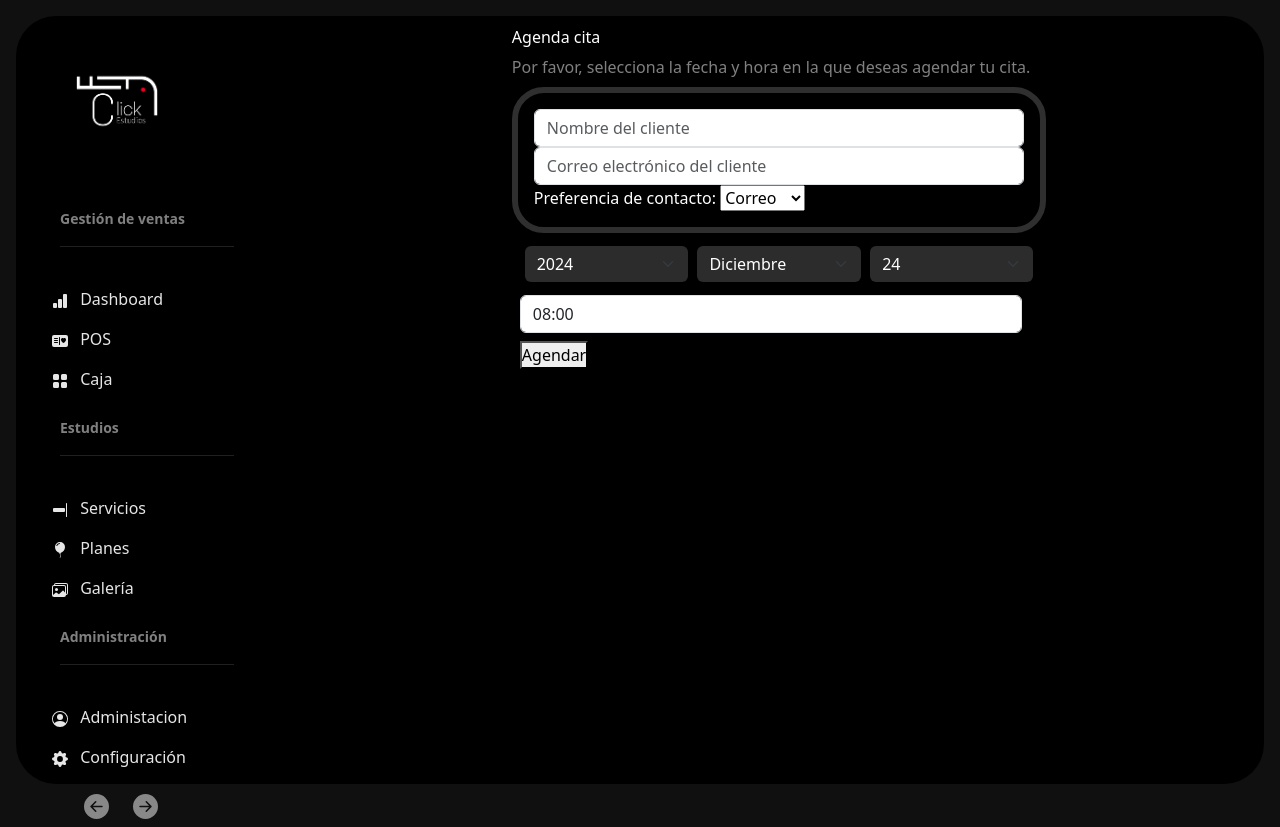
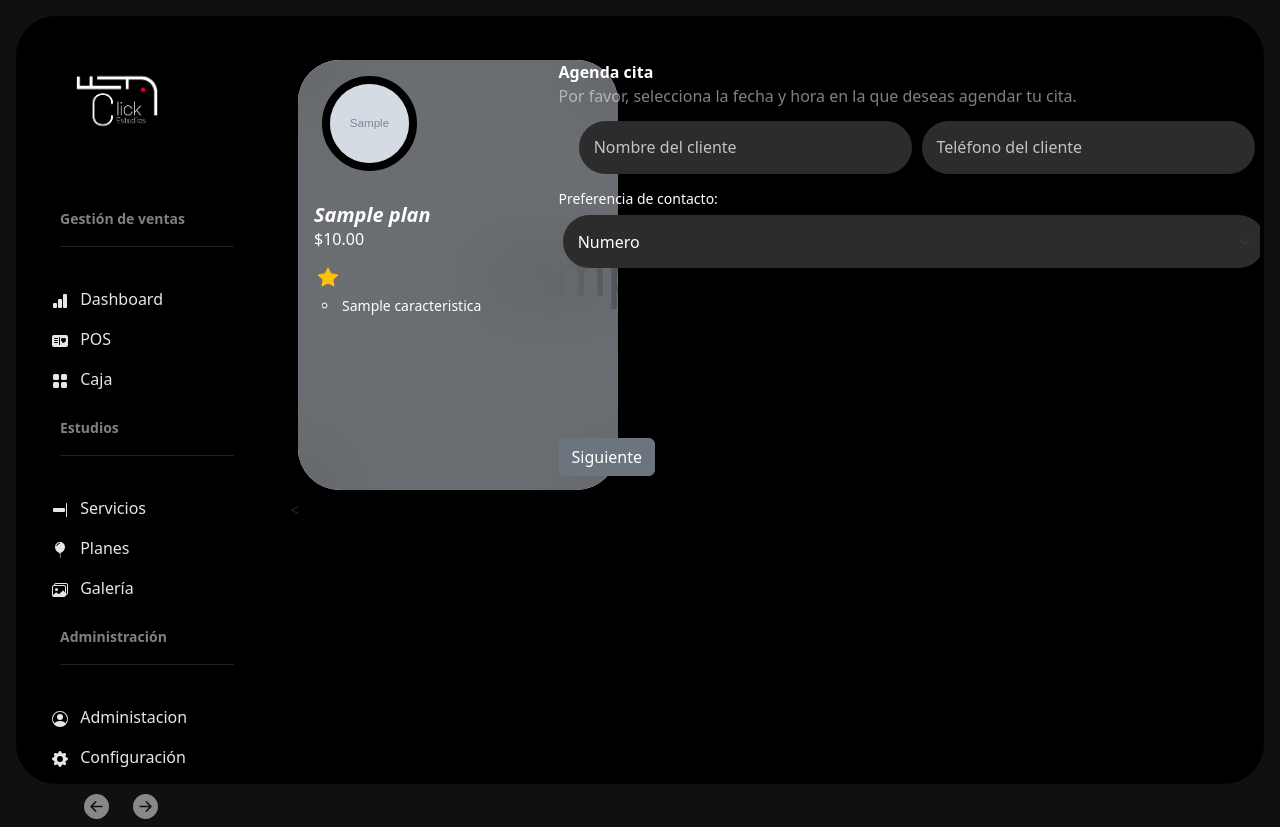
Before and after one commit to the-wandy-olivares/_ClickEstudios, a Django app: page /sale-create-date-choice/1/ in a window 1280 px wide. Run offline with Django 5.2, Linux system fonts and the light colour scheme; tables that the repository leaves empty hold one stand-in row (values such as "Sample post"); grey boxes marked "Sample" are stand-in pictures; some libraries are stand-ins or nearby versions; some web fonts are replaced.

Commit message:
Agregar contexto del plan en la vista de creación de ventas, ajustar el campo 'time' para permitir valores vacíos y mejorar los placeholders en el formulario de cliente. V1

```diff
--- a/ClickEstudios/Estudios/forms.py
+++ b/ClickEstudios/Estudios/forms.py
@@ -70,7 +70,7 @@ class Sale(forms.ModelForm):
 
                     'credit_fiscal': forms.CheckboxInput(attrs={'class': 'form-check-input'}),
                     'name_client': forms.TextInput(attrs={'class': 'form-control', 'placeholder': 'Nombre del cliente'}),
-                    'email_client': forms.EmailInput(attrs={'class': 'form-control', 'placeholder': 'Correo electrónico del cliente'}),
+                    'email_client': forms.EmailInput(attrs={'class': 'form-control', 'placeholder': 'Si tienes correo gmail puedes usarlo, si no, crea uno'}),
                     'phone_client': forms.TextInput(attrs={'class': 'form-control', 'placeholder': 'Teléfono del cliente'}),
             }
 
--- a/ClickEstudios/Estudios/models.py
+++ b/ClickEstudios/Estudios/models.py
@@ -191,7 +191,7 @@ class Sale(models.Model):
 # Cuando se acordo la venta (cita)
       date_choice = models.DateField(verbose_name="Fecha seleccionada", blank=True, null=True) # Fecha de la cita
       HOUR_CHOICES = [(f"{hour:02d}:00", f"{hour:02d}:00") for hour in range(8, 18)]
-      time = models.CharField(max_length=5, choices=HOUR_CHOICES, verbose_name="Hora seleccionada", blank=True, null=True, default="08:00")
+      time = models.CharField(max_length=5, choices=HOUR_CHOICES, verbose_name="Hora seleccionada", blank=True, null=True, default="")
 
 # Datos para la factura
       credit_fiscal = models.BooleanField(default=False) # Factura con crédito fiscal
--- a/ClickEstudios/Estudios/templates/base/base.html
+++ b/ClickEstudios/Estudios/templates/base/base.html
@@ -26,6 +26,12 @@
         padding: 0;
         box-sizing: border-box;
         font-family: system-ui, -apple-system, BlinkMacSystemFont, 'Segoe UI', Roboto, Oxygen, Ubuntu, Cantarell, 'Open Sans', 'Helvetica Neue', sans-serif;
+
+        user-select: none;
+    -webkit-user-select: none; /* Para navegadores WebKit (Safari, Chrome) */
+    -moz-user-select: none; /* Para Firefox */
+    -ms-user-select: none; /*
+
     }
     .blur-10 {
         -webkit-backdrop-filter: blur(10px) !important;
@@ -49,6 +55,37 @@
       </main>
     <script src="https://cdn.jsdelivr.net/npm/bootstrap@5.3.3/dist/js/bootstrap.bundle.min.js" integrity="sha384-YvpcrYf0tY3lHB60NNkmXc5s9fDVZLESaAA55NDzOxhy9GkcIdslK1eN7N6jIeHz" crossorigin="anonymous"></script>
 
+    <!--My JS-->
+    <script>
+      document.addEventListener('DOMContentLoaded', function () {
+      const phoneInput = document.getElementById('id_phone_client');
+
+      if (phoneInput) {
+        phoneInput.addEventListener('input', function (event) {
+          let input = phoneInput.value.replace(/\D/g, ''); // Remover todo excepto dígitos
+          let formatted = '';
+
+          if (input.length > 0) {
+            formatted += '(' + input.substring(0, 3);
+          }
+          if (input.length >= 4) {
+            formatted += ') ' + input.substring(3, 6);
+          }
+          if (input.length >= 7) {
+            formatted += '-' + input.substring(6, 10);
+          }
+
+          phoneInput.value = formatted;
+        });
+      }
+      });
+
+
+
+
+
+    </script>
+
     <!--Jquery-->
     <script src="https://code.jquery.com/jquery-3.6.0.min.js"></script>
 
--- /dev/null
+++ b/ClickEstudios/Estudios/templates/plan/plan-select.html
@@ -0,0 +1,58 @@
+{% load humanize %}
+
+
+            <div class='p-0 d-flex overflow-hidden' style='
+            {% if plan.img_back %}
+                  background-image: url("{{plan.img_back.url}}");
+            {% endif %}
+
+            background-size: cover; background-repeat: no-repeat; width: 320px; height: 430px; border-radius: 2.6rem;'>
+                  <div style='
+                        -webkit-backdrop-filter: blur(40px) !important;
+                        backdrop-filter: blur(40px) !important;' class='h-100 w-100 bg-black bg-opacity-50 m-0 p-3 pt-2 text-white'>
+                        <div class=" m-0 " >
+                              {% if plan.img %}
+                                    <img src="{{plan.img.url}}" alt="No se puede cargar la imagen"
+                                          style="width: 95px; height: 95px; border-radius: 2rem;
+                                          border: 8px solid #000;" class="rounded-circle me-3">
+                              {% endif %}
+                              <span>
+                                    <strong class="text-white  p-3 ps-3 pe-3 rounded-5" style="font-size: 13px;">
+                                          <!-- {% if p.price %}
+                                                ${{p.price|intcomma}}.00
+                                          {% endif %} -->
+                                    </strong>
+                              </span>
+                        </div>
+                        <h5 class='m-0 p-0 mt-4' style="font-weight: bold; font-style: italic;">
+                                {{ plan.name|truncatechars:31 }}
+                        </h5>
+                        {% if plan.price %}
+                               ${{plan.price|intcomma}}.00
+                        {% endif %}
+                        <span class="d-flex mt-3 text-white-50">
+                              {% if plan.likes %}
+                                    {% for i in plan.likes.all %}
+                                          <svg xmlns="http://www.w3.org/2000/svg" width="20" height="20" fill="currentColor" class="bi bi-star-fill ms-1 me-1 text-warning" viewBox="0 0 16 16">
+                                                <path d="M3.612 15.443c-.386.198-.824-.149-.746-.592l.83-4.73L.173 6.765c-.329-.314-.158-.888.283-.95l4.898-.696L7.538.792c.197-.39.73-.39.927 0l2.184 4.327 4.898.696c.441.062.612.636.282.95l-3.522 3.356.83 4.73c.078.443-.36.79-.746.592L8 13.187l-4.389 2.256z"/>
+                                          </svg>
+                                    {% endfor %}
+                              {% endif %}
+                        </span>
+                        <div style='height: 5.7rem;' class='overflow-auto '>
+                                {% if plan.caracteristicas.all %}
+                                       {% for p in  plan.caracteristicas.all %}
+                                          <li class="" style="font-size: 14px; list-style:circle;">
+                                                  {{p.name|truncatechars:32}}
+                                          </li>
+                                       {% endfor %}
+                              {% endif %}
+                        </div>
+
+                        <!-- Butones de elcciones-->
+                         <div class="d-flex justify-content-center flex-wrap">
+
+                         </div>
+                  </div>
+            </div>
+      <
--- a/ClickEstudios/Estudios/templates/sale/components/date_choice.html
+++ b/ClickEstudios/Estudios/templates/sale/components/date_choice.html
@@ -1,10 +1,13 @@
-<select class="form-select" id="year_choice" name="year_choice" onchange="updateDateChoice()">
+<select class="form-select" id="year_choice" name="year_choice" >
+    <option value="" disabled selected>Seleccione un año</option>
 </select>
 
-<select class="form-select" id="month_choice" name="month_choice" onchange="updateDateChoice()">
+<select class="form-select" id="month_choice" name="month_choice" >
+    <option value="" disabled selected>Seleccione un mes</option>
 </select>
 
 <select class="form-select" id="day_choice" name="day_choice">
+    <option value="" disabled selected>Seleccione un dia</option>
 </select>
 
 <script>
@@ -26,7 +29,7 @@
 
         // Populate month choices based on the current year
         function populateMonthChoices() {
-            monthChoice.innerHTML = ''; // Clear existing options
+            monthChoice.innerHTML = '<option value="" disabled selected>Seleccione un mes</option>'; // Clear existing options and add default option
             const selectedYear = parseInt(yearChoice.value);
             const startMonth = (selectedYear === currentYear) ? currentMonth : 1;
 
@@ -45,7 +48,7 @@
 
         // Populate day choices based on the selected year and month
         function populateDayChoices() {
-            dayChoice.innerHTML = ''; // Clear existing options
+            dayChoice.innerHTML = '<option value="" disabled selected>Seleccione un dia</option>'; // Clear existing options and add default option
             const selectedYear = parseInt(yearChoice.value);
             const selectedMonth = parseInt(monthChoice.value);
             const daysInMonth = new Date(selectedYear, selectedMonth, 0).getDate();
@@ -59,42 +62,36 @@
             }
         }
 
+        // Add event listeners to populate month and day choices when year or month is changed
         yearChoice.addEventListener('change', function() {
             populateMonthChoices();
+            dayChoice.innerHTML = '<option value="" disabled selected>Seleccione un dia</option>'; // Clear day choices when year changes
+        });
+
+        monthChoice.addEventListener('change', function() {
             populateDayChoices();
         });
-        monthChoice.addEventListener('change', populateDayChoices);
 
-        populateMonthChoices(); // Initial population of month choices
-        populateDayChoices(); // Initial population of day choices
+        // Initial population of month and day choices only if a year is selected
+        if (yearChoice.value) {
+            populateMonthChoices();
+        }
     });
 </script>
 
 {{form.date_choice}}
 <script>
 
-    day_choice = document.querySelector('#day_choice');
+    const dayChoice = document.querySelector('#day_choice');
+    const monthChoice = document.querySelector('#month_choice');
+    const yearChoice = document.querySelector('#year_choice');
 
-    day_choice.addEventListener('change', function() {
-        updateDateChoice();
-        VerifyDateChoice();
-    });
-
-    month_choice = document.querySelector('#month_choice');
-    month_choice.addEventListener('change', function() {
-        updateDateChoice();
-        VerifyDateChoice();
-    });
-
-    year_choice = document.querySelector('#year_choice');
-    year_choice.addEventListener('change', function() {
-        updateDateChoice();
-        VerifyDateChoice();
-    });
-
+    dayChoice.addEventListener('input', VerifyDateChoice);
+    monthChoice.addEventListener('input', VerifyDateChoice);
+    yearChoice.addEventListener('input', VerifyDateChoice);
 
     function VerifyDateChoice(){
-
+        updateDateChoice();
         $.ajax({
             url: '/ajax/verify-date-choice/',
             data: {
@@ -129,9 +126,4 @@
             }
         });
     }
-
-    function updateDateChoice() {
-        // Add your update logic here
-        console.log("Date choice updated");
-    }
 </script>
--- /dev/null
+++ b/ClickEstudios/Estudios/templates/sale/components/form-basic.html
@@ -0,0 +1,20 @@
+<style>
+      .inputs-form input
+      {
+            margin: 0.3rem;
+      }
+</style>
+<div class="inputs-form">
+      <div class="d-flex w-100">
+            {{form.name_client}}
+            {{form.phone_client}}
+            {{form.email_client}}
+      </div>
+</div>
+<label for="contact_preference" class="text-white" style="font-size: 14px;">Preferencia de contacto:</label>
+<select id="contact_preference" class="form-select" name="contact_preference" onchange="toggleContactFields()">
+      <!-- <option value="none">Ninguno</option> -->
+      <option value="phone">Numero</option>
+      <option value="email">Correo</option>
+      <option value="both">Ambos</option>
+</select>
--- a/ClickEstudios/Estudios/templates/sale/sale-create-date-choice.html
+++ b/ClickEstudios/Estudios/templates/sale/sale-create-date-choice.html
@@ -3,19 +3,34 @@
       <style>
             #id_date_choice
             {
-                  display: none;
+                  /* display: none; */
             }
-            .select-date-choice select
+            .select-date-choice select,  .form-select, #id_time
             {
 
                   background-color: rgb(44, 44, 44) !important;
                   border: 0;
                   color: white !important;
-
+                  padding: 0.9rem;
                   width: 100%;
                   margin: 0.3rem;
+                  border-radius: 2rem !important;
+            }
+             input
+            {
+                  background-color: rgb(44, 44, 44) !important;
+                  border: none !important;
+                  color: white !important;
+                  width: 100%;
+                  border-radius: 2rem !important;
+                  margin: 0.3rem;
+                  padding: 0.9rem !important;
+            }
+            input::placeholder
+            {
+                  color: rgba(218, 218, 218, 0.865) !important;
+            }
 
-            }
 
       </style>
       <head>
@@ -24,50 +39,94 @@
       </head>
 
       <section class='overflow-auto d-flex w-100 justify-content-center'>
-            <form action="" method="post">
+            <form action="" method="post" class="w-100">
                   {% csrf_token %}
+
+
+                  <section class="d-flex w-100 mt-4">
+                        <div class="w-25">
+                              {% include "plan/plan-select.html" %}
+
+                        </div>
+                        <div class="w-75  position-relative" style="height: 27rem;">
                               <div class='text-white text-start'>
-                        <h6>
+                                    <strong>
                                           Agenda cita
-                        </h6>
+                                    </strong>
                                     <p class='text-white-50 p-0 m-0'>
                                           Por favor, selecciona la fecha y hora en la que deseas agendar tu cita.
                                     </p>
                               </div>
-                  <div style="min-width: 320px; max-width: 820px; border: 6px solid rgb(47, 47, 47); border-radius: 2rem; cursor: pointer; " class='w-100 p-3 text-white m-2 shadow-sm'>
-                        {{form.name_client}}
-                        {{form.phone_client}}
-                        {{form.email_client}}
-                        <label for="contact_preference" class="text-white">Preferencia de contacto:</label>
-                        <select id="contact_preference" name="contact_preference" onchange="toggleContactFields()">
-                              <!-- <option value="none">Ninguno</option> -->
-                              <option value="email">Correo</option>
-                              <option value="phone">Numero</option>
-                              <option value="both">Ambos</option>
-                        </select>
-                  </div>
 
-
-                  <div>
-
-                        <div class="select-date-choice d-flex w-100 justify-content-between">
-                              {% include "sale/components/date_choice.html" %}
+                              <!--Contact -->
+                              <div class="contact w-100">
+                                    {% include "sale/components/form-basic.html" %}
                               </div>
 
                               <!--Date Choice-->
-                        <div class="">
+                              <div class="date-choice select-date-choice d-none d-flex w-100 justify-content-between">
+                                    {% include "sale/components/date_choice.html" %}
                                     {{form.time}}
                               </div>
 
-                        <div>
-                              <button>
+                              <!--Time Choice-->
+                              <div class="time-choice d-none">
+                                    <button class="btn btn-primary rounded-5"
+                                          style="width: 9rem;" id="submit_button">
                                           Agendar
                                     </button>
                               </div>
+
+                              <!-- Navigation Buttons -->
+                              <div class="navigation-buttons position-absolute bottom-0 d-flex justify-content-start w-100 mt-3">
+                                    <span type="button" class="btn me-1 btn-secondary d-none" id="prev_button" onclick="showPreviousSection()">Anterior</span>
+                                    <span type="button" class="btn btn-secondary" id="next_button" onclick="showNextSection()">Siguiente</span>
                               </div>
+                        </div>
+                  </section>
 
+                  <script>
+                                function showPreviousSection() {
+                                            var contactSection = document.querySelector('.contact');
+                                            var dateChoiceSection = document.querySelector('.date-choice');
+                                            var timeChoiceSection = document.querySelector('.time-choice');
+                                            var prevButton = document.getElementById('prev_button');
+                                            var nextButton = document.getElementById('next_button');
+
+                                            if (!timeChoiceSection.classList.contains('d-none')) {
+                                                            timeChoiceSection.classList.add('d-none');
+                                                            dateChoiceSection.classList.remove('d-none');
+                                                            nextButton.classList.remove('d-none');
+                                            } else if (!dateChoiceSection.classList.contains('d-none')) {
+                                                            dateChoiceSection.classList.add('d-none');
+                                                            contactSection.classList.remove('d-none');
+                                                            prevButton.classList.add('d-none');
+                                            }
+                                }
+
+                                function showNextSection() {
+                                            var contactSection = document.querySelector('.contact');
+                                            var dateChoiceSection = document.querySelector('.date-choice');
+                                            var timeChoiceSection = document.querySelector('.time-choice');
+                                            var prevButton = document.getElementById('prev_button');
+                                            var nextButton = document.getElementById('next_button');
+
+                                            if (!contactSection.classList.contains('d-none')) {
+                                                            contactSection.classList.add('d-none');
+                                                            dateChoiceSection.classList.remove('d-none');
+                                                            prevButton.classList.remove('d-none');
+                                            } else if (!dateChoiceSection.classList.contains('d-none')) {
+                                                            dateChoiceSection.classList.add('d-none');
+                                                            timeChoiceSection.classList.remove('d-none');
+                                                            nextButton.classList.add('d-none');
+                                            }
+                                }
+                  </script>
+                    </script>
+                  <div class="d-none">
+
+                  </div>
             </form>
-
 
       </section>
 
@@ -83,7 +142,7 @@
 
                 var dateChoice = year + '-' + formattedMonth + '-' + formattedDay;
 
-                // Actualizar el valor del campo oculto
+
                 document.getElementById('id_date_choice').value = dateChoice;
             }
         </script>
--- a/ClickEstudios/Estudios/templates/sale/sale-create.html
+++ b/ClickEstudios/Estudios/templates/sale/sale-create.html
@@ -7,7 +7,7 @@
             <form action="" method="post">
 
                   {% csrf_token %}
-            <div style="min-width: 520px; max-width: 520px; border: 6px solid rgb(47, 47, 47); border-radius: 3rem; cursor: pointer;" class=' text-white m-2 shadow-sm'>
+            <div style="min-width: 520px; max-width: 520px; border: 6px solid rgb(47, 47, 47); border-radius: 3rem; cursor: pointer;" class=' text-white m-2 input-user shadow-sm'>
                         {{form.name_client}}
                         {{form.phone_client}}
                         {{form.email_client}}
--- a/ClickEstudios/Estudios/views.py
+++ b/ClickEstudios/Estudios/views.py
@@ -300,6 +300,7 @@ class SaleCreateDateChoice(CreateView):
 
         def get_context_data(self, **kwargs):
             context = super().get_context_data(**kwargs)
+            context['plan'] = models.Plan.objects.get(pk=self.kwargs.get('pk'))
             return context
 
         def form_valid(self, form):
```
Lines whose indentation alone changed are shown as unchanged.
